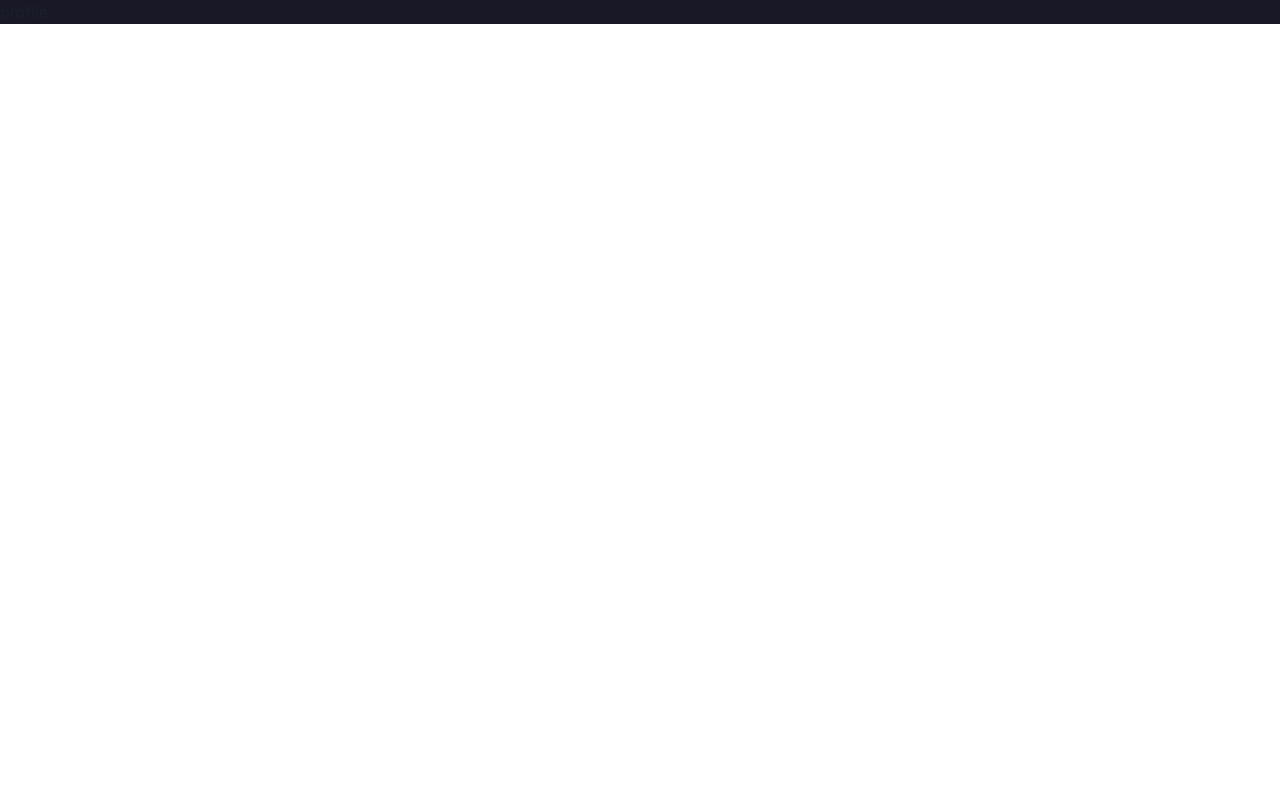
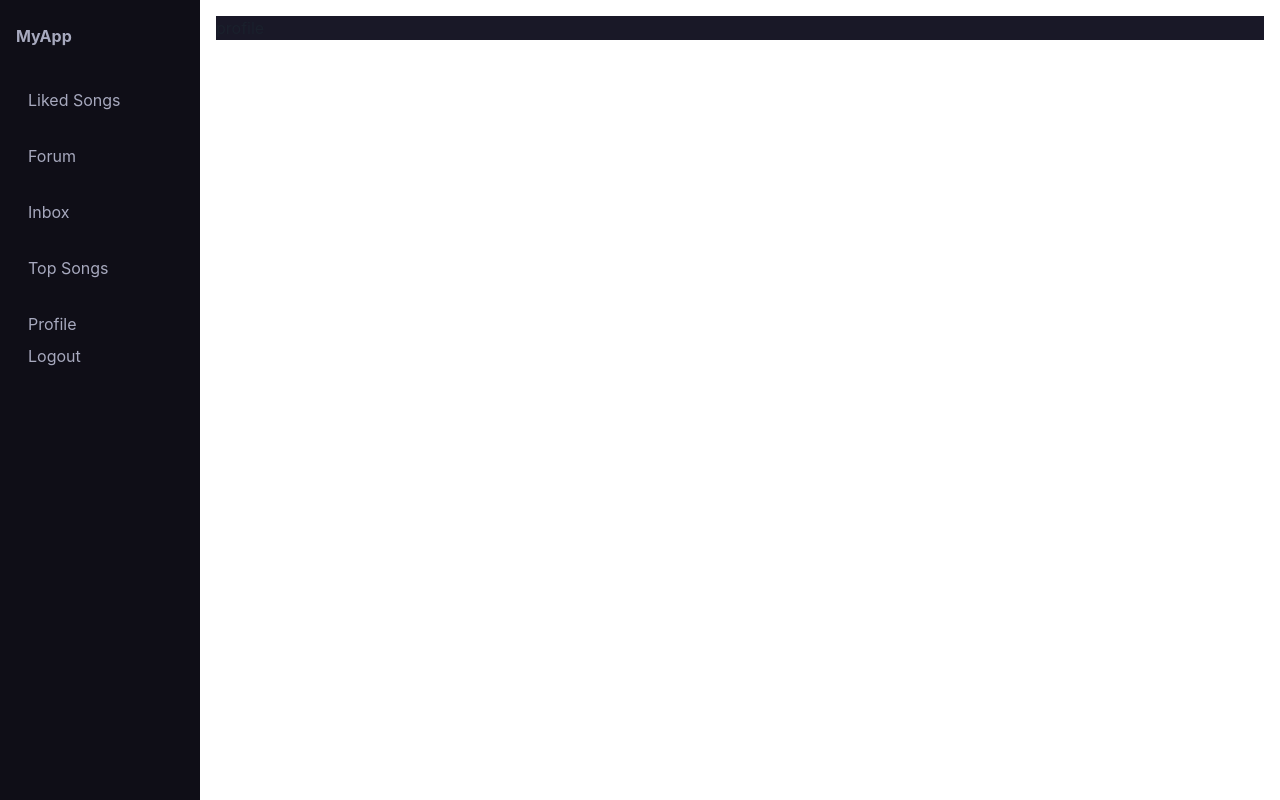
Before and after one commit to asatpathy314/spotify-app, a React (Vite) app in the folder frontend/: page /profile in a window 1280 px wide. Built offline with nearby package versions, Linux system fonts and the light colour scheme.

Commit message:
created the navbar

```diff
--- a/frontend/src/App.jsx
+++ b/frontend/src/App.jsx
@@ -1,12 +1,18 @@
 import { Outlet } from "react-router-dom"
-import './App.css'
+import React from 'react';
+import { ChakraProvider, Box } from '@chakra-ui/react';
+import { Navbar } from './Navbar.jsx';
+import './App.css';
 
-const App = () => {
+export const App = () => {
   return (
-      <main>
-        <Outlet />
-      </main>
-  )
-}
-
-export default App
+    <ChakraProvider>
+      <Navbar />
+      <Box ml="200px" p="4">
+        <main>
+          <Outlet />
+        </main>
+      </Box>
+    </ChakraProvider>
+  );
+};
--- /dev/null
+++ b/frontend/src/Navbar.css
@@ -0,0 +1,32 @@
+.navbar {
+    position: fixed;
+    top: 0;
+    left: 0;
+    height: 100vh;
+    width: 200px;
+    background-color: #0f0e17;
+    color: #a7a9be;
+    padding: 24px 16px;
+  }
+
+  .navbar .brand {
+    font-size: 2xl;
+    margin-bottom: 32px;
+    font-weight: bold;
+  }
+
+  .navbar .nav-link {
+    padding: 8px 12px;
+    border-radius: 4px;
+    width: 100%;
+    text-decoration: none;
+    color: #a7a9be;
+  }
+
+  .navbar .nav-link:hover {
+    background-color: #4A5568; /* gray.700 */
+  }
+
+  .navbar .logout {
+    margin-top: auto;
+  }
--- /dev/null
+++ b/frontend/src/Navbar.jsx
@@ -0,0 +1,21 @@
+import React from 'react';
+import { Link, VStack } from '@chakra-ui/react';
+import './Navbar.css';
+
+export const Navbar = () => {
+  return (
+    <nav className="navbar">
+      <div className="brand">MyApp</div>
+      <VStack align="flex-start" spacing="4">
+        <Link href="#" className="nav-link">Liked Songs</Link>
+        <Link href="#" className="nav-link">Forum</Link>
+        <Link href="#" className="nav-link">Inbox</Link>
+        <Link href="#" className="nav-link">Top Songs</Link>
+        <Link href="#" className="nav-link">Profile</Link>
+      </VStack>
+      <div className="logout">
+        <Link href="#" className="nav-link">Logout</Link>
+      </div>
+    </nav>
+  );
+};
--- a/frontend/src/main.jsx
+++ b/frontend/src/main.jsx
@@ -1,7 +1,7 @@
 import * as React from 'react'
 import { ChakraProvider } from '@chakra-ui/react'
 import * as ReactDOM from 'react-dom/client'
-import App from './App.jsx'
+import { App } from './App.jsx'
 import { createBrowserRouter, RouterProvider } from 'react-router-dom'
 import Login from './components/Login.jsx'
 import AuthProvider from './components/AuthProvider.jsx'
```
